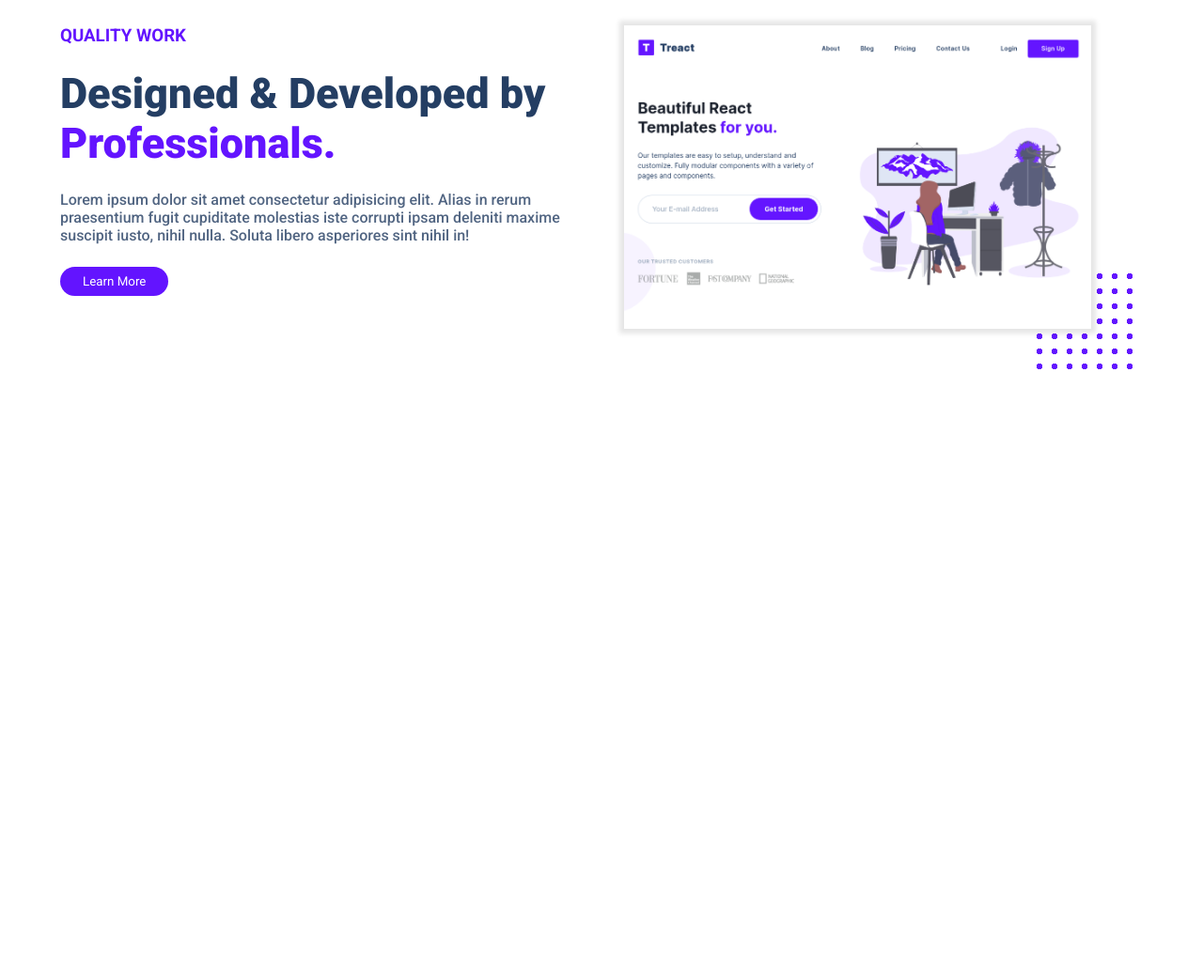
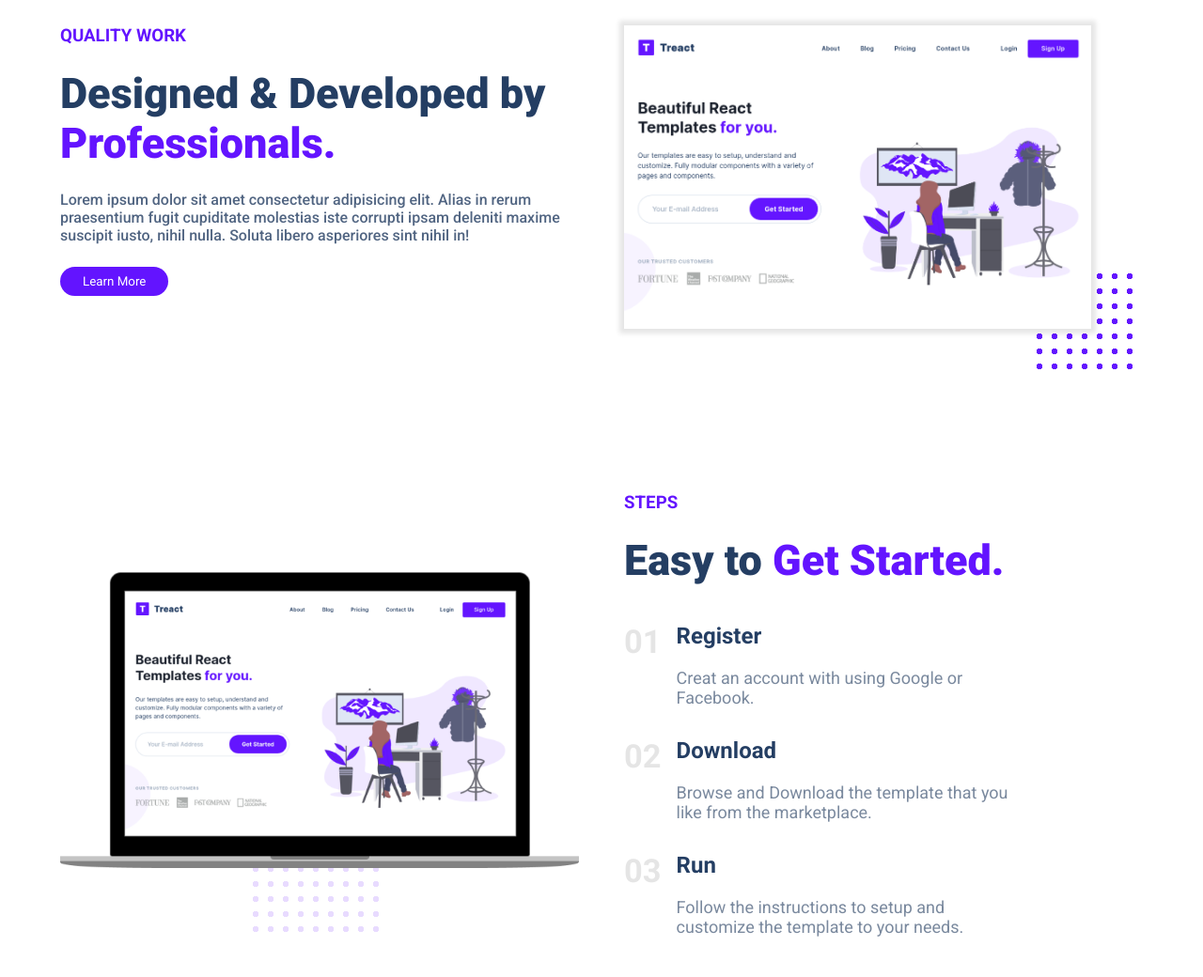
Before and after one commit to Giovanni-Ramirez/treact-mock-company-site, a plain HTML site: page index.html in a window 1280 px wide. Shown: the part 1386-2426 px from the top of the page at 94% size. Before the commit the page ends 1806 px from the top, so only its background shows below. Drawn offline with Linux system fonts and the light colour scheme.

Commit message:
steps section complete with css

```diff
--- a/index.html
+++ b/index.html
@@ -146,9 +146,47 @@
         </div>
     </section>
 
-    <section class="steps">
-        <div class="row">
-
+    <section class="steps container">
+        <div class="row steps__container">
+            <div class="steps__img--container container__padding">
+                <figure class="steps__img--wrapper">
+                    <img src="assets/hero-screenshot-2.241aac1fbc66db29d873.png" alt="" class="steps__img">
+                </figure>
+                <div class="dotted2"></div>
+            </div>
+            <div class="steps__info container__padding">
+                <h3 class="highlighted">STEPS</h3>
+                <h1 class="title"> Easy to <span class="highlighted">Get Started.</span></h1>
+                <div class="steps__list ">
+                    <div class="steps__card">
+                        <div class="steps__card--num">
+                            <h1>01</h1>
+                        </div>
+                        <div class="steps__card--info">
+                            <h3 class="steps__card--title">Register</h3>
+                            <p class="steps__card--para">Creat an account with using Google or Facebook.</p>
+                        </div>
+                    </div>
+                    <div class="steps__card">
+                        <div  class="steps__card--num">
+                            <h1>02</h1>
+                        </div>
+                        <div class="steps__card--info">
+                            <h3 class="steps__card--title">Download</h3>
+                            <p class="steps__card--para">Browse and Download the template that you like from the marketplace.</p>
+                        </div>
+                    </div>
+                    <div class="steps__card">
+                        <div  class="steps__card--num">
+                            <h1>03</h1>
+                        </div>
+                        <div class="steps__card--info">
+                            <h3 class="steps__card--title">Run</h3>
+                            <p class="steps__card--para">Follow the instructions to setup and customize the template to your needs.</p>
+                        </div>
+                    </div>
+                </div>
+            </div>
         </div>
     </section>
 </body>
--- a/styles.css
+++ b/styles.css
@@ -299,3 +299,61 @@ li {
 }
 
 /* STEPS SECTION */
+
+.steps__container {
+    display: flex;
+}
+
+.steps__img--container {
+    width: 50%;
+    display: flex;
+    align-items: center;
+    position: relative;
+}
+
+.steps__img--wrapper {
+    width: 100%;
+}
+
+.steps__img {
+    width: 100%;
+}
+
+.steps__info {
+    width: 50%;
+}
+
+.steps__card {
+    display: flex;
+    width: 75%;
+    padding: 16px 0;
+}
+
+.steps__card--num {
+    font-size: 23px;
+    color: rgba(0, 0, 0, 0.1);
+    padding-right: 16px;
+}
+
+.steps__card--title {
+    font-size: 24px;
+    color: var(--dark-blue-color);
+    padding-bottom: 20px;
+}
+
+.steps__card--para {
+    color: var(--gray-color);
+    font-size: 18px;
+}
+
+.dotted2 {
+    position: absolute;
+    /* inset: 0; */
+    right: 38%;
+    bottom: 36px;
+    z-index: -1;
+    height: 148px;
+    width: 148px;
+    background-image: radial-gradient(#e8dbff 3px, transparent 3px);
+    background-size: 16px 16px;
+}
```
